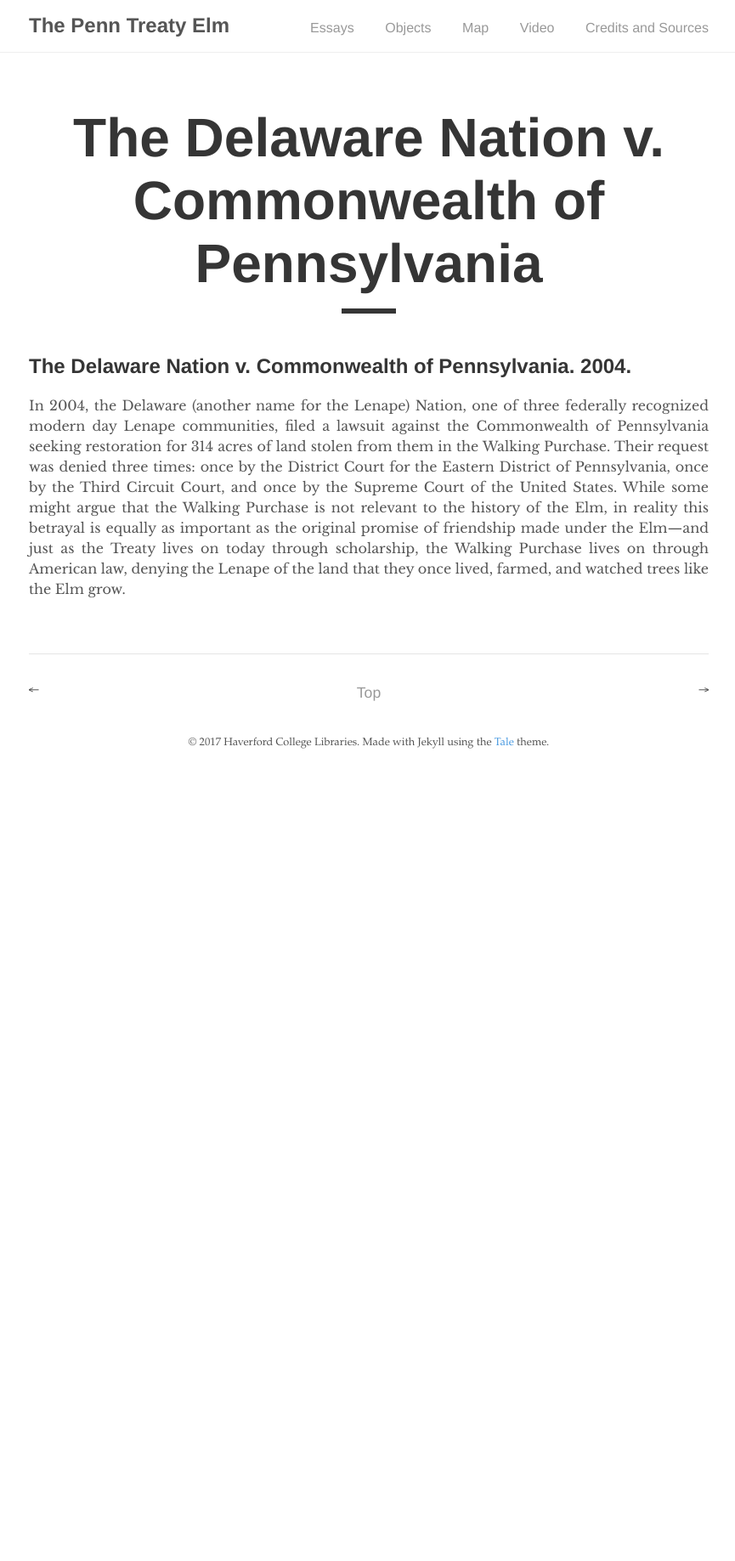
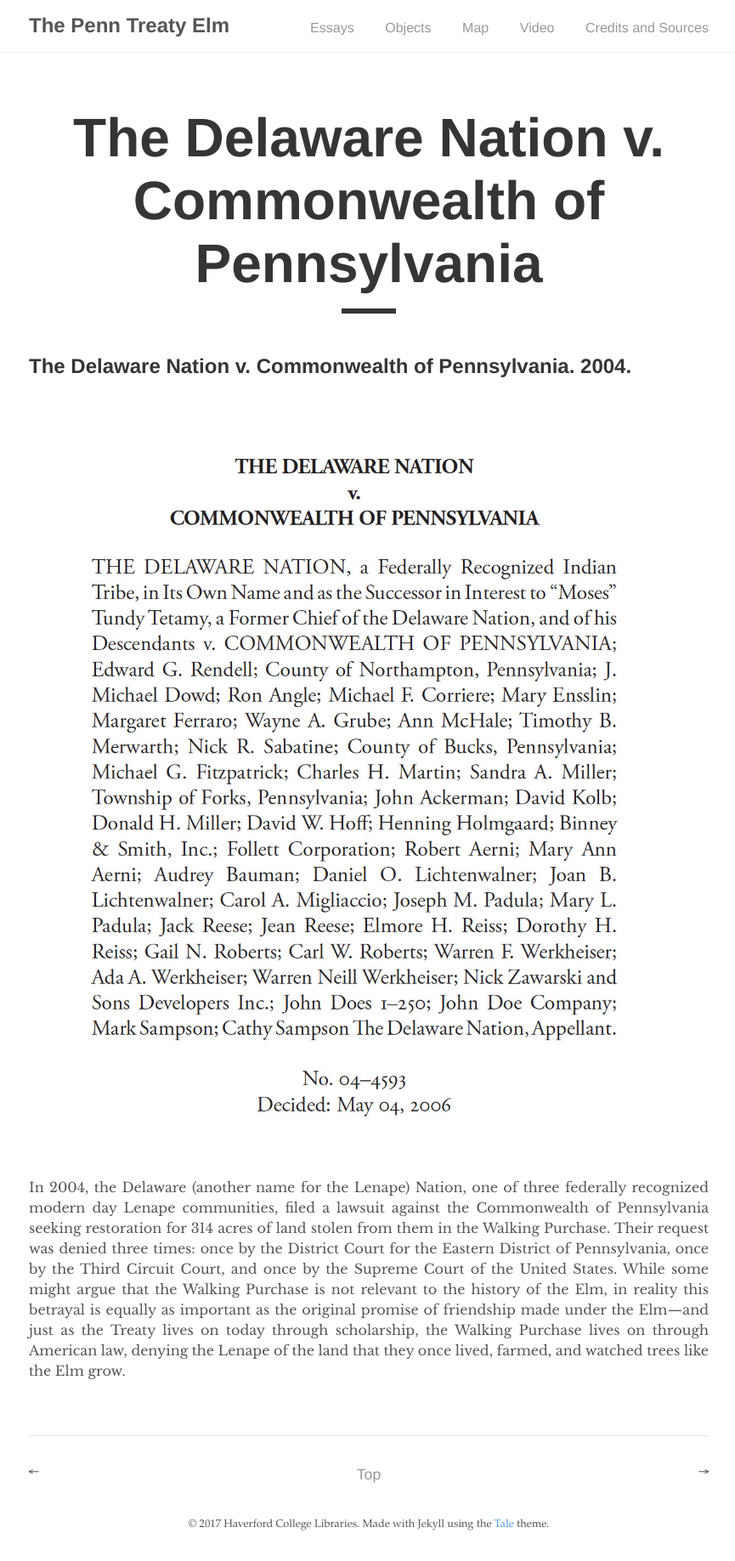
Before and after one commit to mzarafon/penn-treaty-elm, a Jekyll site: the page built from _posts/2017-10-04-delaware-v-pennsylvania.md, in a window 1280 px wide. Shown: the whole page at 85% size, without its empty margins (206-1071 px from the left). Built offline with Jekyll 4.4.1, drawn with Linux system fonts in a browser that asks for light colours; before the commit the page ends 917 px from its top, so only the background shows below that.

Commit message:
Update 2017-10-04-delaware-v-pennsylvania.md

```diff
--- a/_posts/2017-10-04-delaware-v-pennsylvania.md
+++ b/_posts/2017-10-04-delaware-v-pennsylvania.md
@@ -6,4 +6,6 @@ thumbnail: /delaware-thumb.jpg
 
 ## The Delaware Nation v. Commonwealth of Pennsylvania. 2004.
 
+![]({{ "/delaware-v-commonwealth.jpg" | prepend: site.url }})
+
 In 2004, the Delaware (another name for the Lenape) Nation, one of three federally recognized modern day Lenape communities, filed a lawsuit against the Commonwealth of Pennsylvania seeking restoration for 314 acres of land stolen from them in the Walking Purchase. Their request was denied three times: once by the District Court for the Eastern District of Pennsylvania, once by the Third Circuit Court, and once by the Supreme Court of the United States. While some might argue that the Walking Purchase is not relevant to the history of the Elm, in reality this betrayal is equally as important as the original promise of friendship made under the Elm—and just as the Treaty lives on today through scholarship, the Walking Purchase lives on through American law, denying the Lenape of the land that they once lived, farmed, and watched trees like the Elm grow.
```
